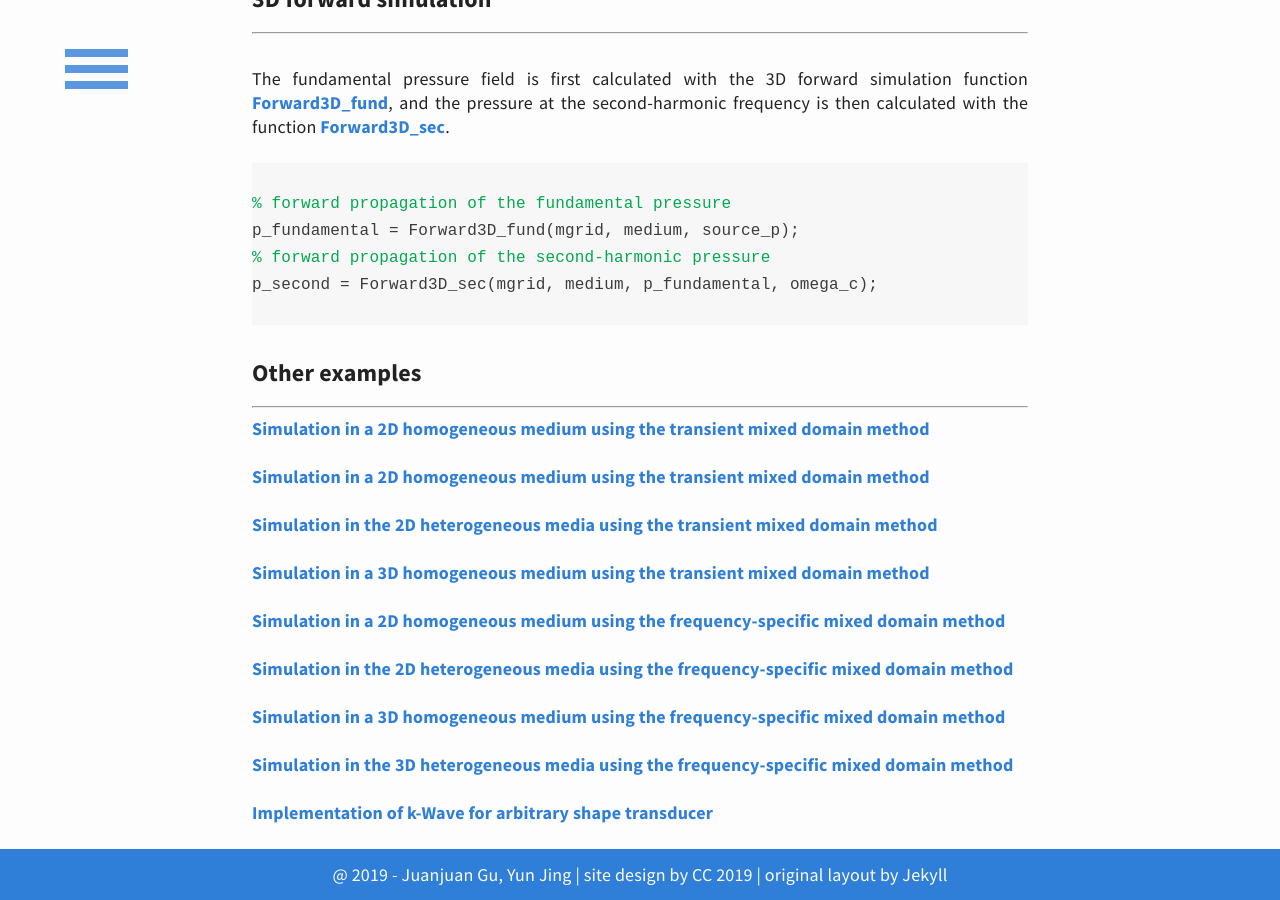
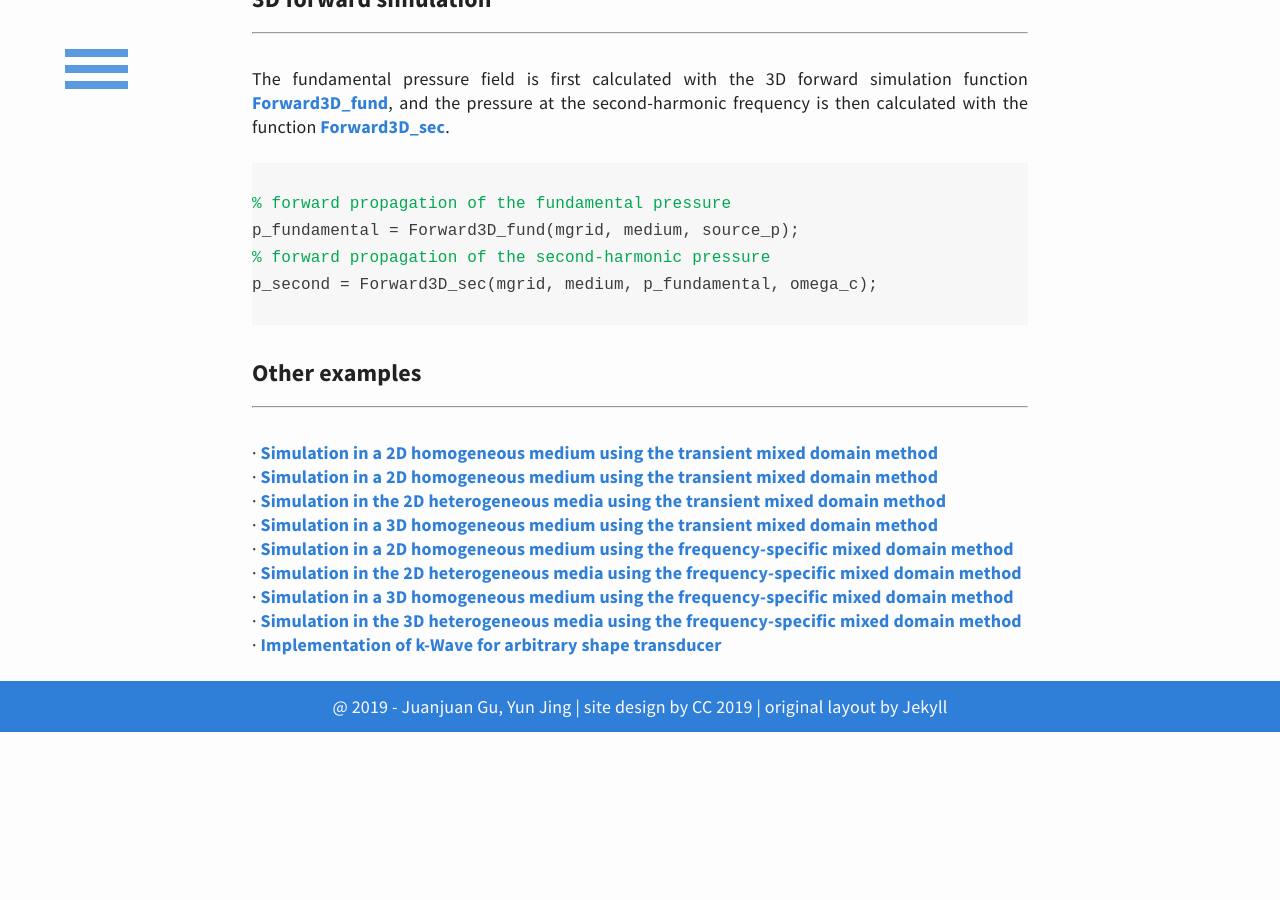
Before and after one commit to m-SOUND/mSOUND, a Jekyll site: the page built from _posts/2019-02-21-FSMDM-3D_heterogeneous.html, in a window 1280 px wide and 900 px high, scrolled down 910 px. Built offline with Jekyll 4.4.1, drawn with Linux system fonts in a browser that asks for light colours; after the commit the page ends 1642 px from its top, so only the background shows below that.

Commit message:
Update 2019-02-21-FSMDM-3D_heterogeneous.html

```diff
--- a/_posts/2019-02-21-FSMDM-3D_heterogeneous.html
+++ b/_posts/2019-02-21-FSMDM-3D_heterogeneous.html
@@ -54,46 +54,31 @@ p_second = Forward3D_sec(mgrid, medium, p_fundamental, omega_c);
 <h6>Other examples</h6>
 <hr>
 <p>
- <i class="em em-black_small_square"></i> <a href="https://m-sound.github.io/mSOUND/TMDM_2D_homogeneous">
-    Simulation in a 2D homogeneous medium using the transient mixed domain method</a>
-</p>
-
-<p>
+<br> &middot;
  <a href="https://m-sound.github.io/mSOUND/TMDM_2D_homogeneous">
     Simulation in a 2D homogeneous medium using the transient mixed domain method</a>
-</p>
 
-<p>
- <a href="https://m-sound.github.io/mSOUND/TMDM_2D_heterogeneous">
+ <br> &middot; <a href="https://m-sound.github.io/mSOUND/TMDM_2D_homogeneous">
+    Simulation in a 2D homogeneous medium using the transient mixed domain method</a>
+
+ <br> &middot; <a href="https://m-sound.github.io/mSOUND/TMDM_2D_heterogeneous">
     Simulation in the 2D heterogeneous media using the transient mixed domain method</a>
-</p>
-
-<p>
+<br> &middot;
  <a href="https://m-sound.github.io/mSOUND/TMDM_3D_homogeneous">
     Simulation in a 3D homogeneous medium using the transient mixed domain method</a>
-</p>
-
-<p>
+<br> &middot;
  <a href="https://m-sound.github.io/mSOUND/FSMDM_2D_homogeneous">
     Simulation in a 2D homogeneous medium using the frequency-specific mixed domain method</a>
-</p>
-
-<p>
+<br> &middot;
  <a href="https://m-sound.github.io/mSOUND/FSMDM_2D_heterogeneous">
     Simulation in the 2D heterogeneous media using the frequency-specific mixed domain method</a>
-</p>
-
-<p>
+<br> &middot;
  <a href="https://m-sound.github.io/mSOUND/FSMDM_3D_homogeneous">
     Simulation in a 3D homogeneous medium using the frequency-specific mixed domain method</a>
-</p>
-
-<p>
+<br> &middot;
  <a href="https://m-sound.github.io/mSOUND/FSMDM-3D_heterogeneous">
     Simulation in the 3D heterogeneous media using the frequency-specific mixed domain method</a>
-</p>
-
-<p>
+<br> &middot;
  <a href="https://m-sound.github.io/mSOUND/combine-k-Wave-TMDM">
     Implementation of k-Wave for arbitrary shape transducer</a>
 </p>
```
